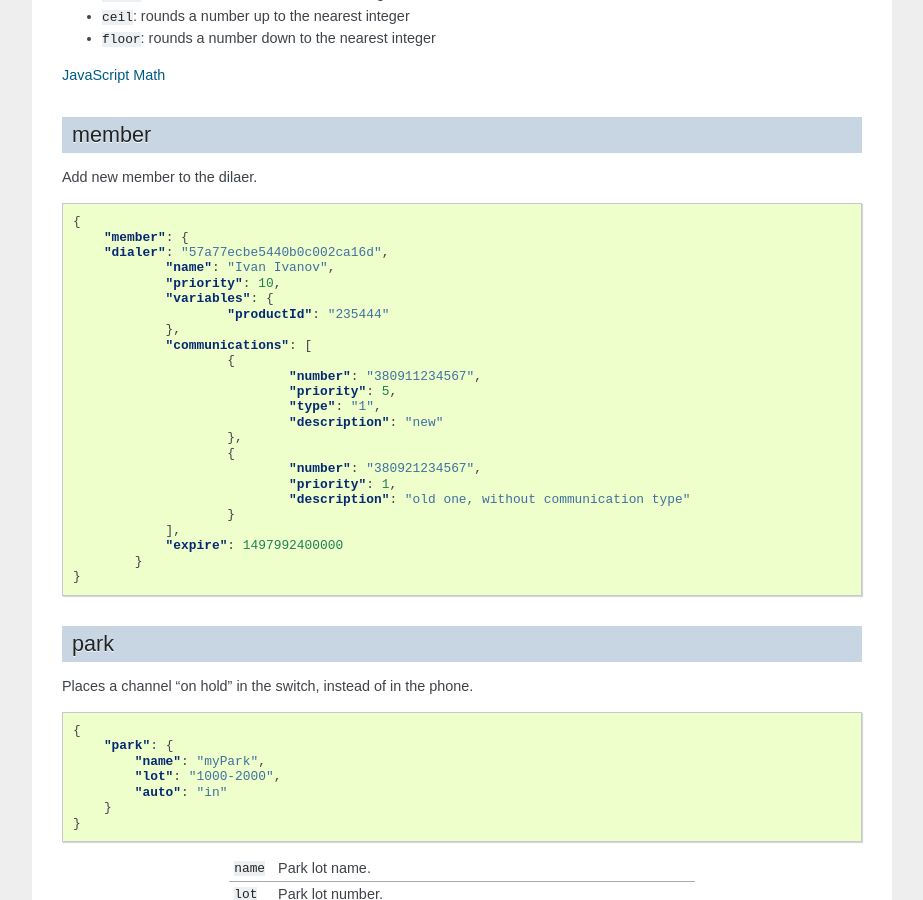
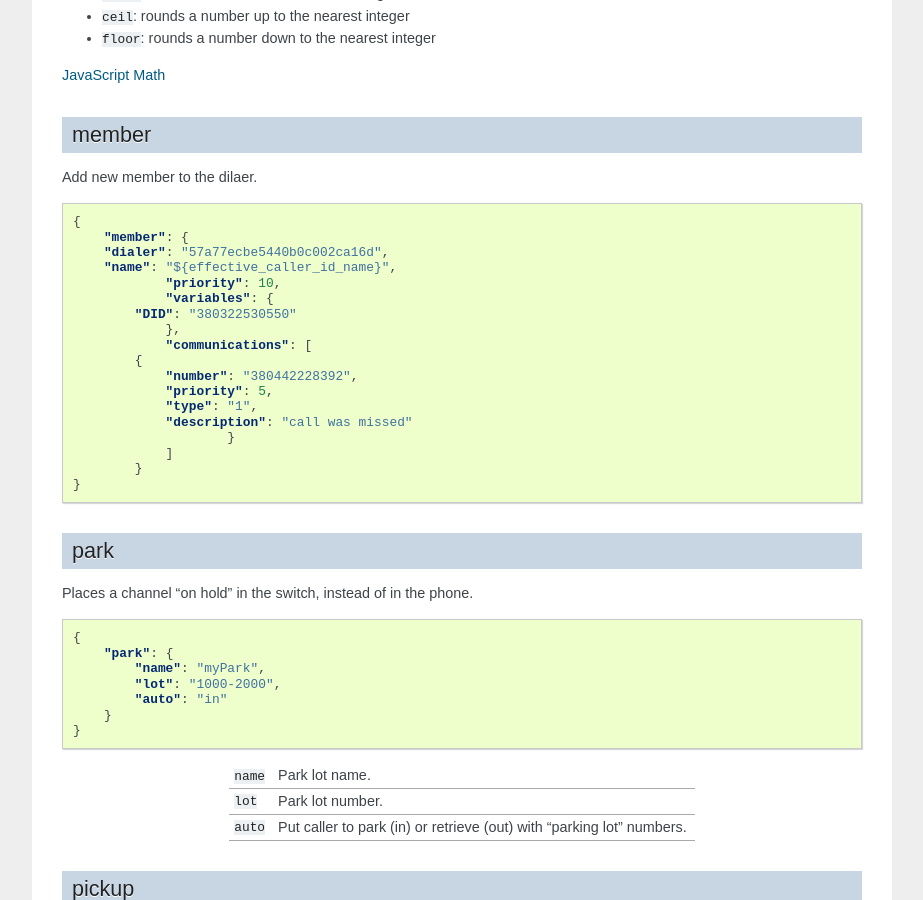
Before and after one commit to webitel/docs-en, a Sphinx documentation site: the page built from source/acr-applications.rst, in a window 1280 px wide and 900 px high, scrolled down 7962 px. Shown: the whole window, without its empty margins (198-1121 px from the left). Built offline with Sphinx 7.4.7, drawn with Linux system fonts in a browser that asks for light colours; some of the changed text lies outside the part shown.

```diff
--- a/source/acr-applications.rst
+++ b/source/acr-applications.rst
@@ -540,25 +540,19 @@
     {
 	"member": {
         "dialer": "57a77ecbe5440b0c002ca16d",
-		"name": "Ivan Ivanov",
+        "name": "${effective_caller_id_name}",
 		"priority": 10,
 		"variables": {
-			"productId": "235444"
+            "DID": "380322530550"
 		},
 		"communications": [
-			{
-				"number": "380911234567",
-				"priority": 5,
-				"type": "1",
-				"description": "new"
-			},
-			{
-				"number": "380921234567",
-				"priority": 1,
-				"description": "old one, without communication type"
+            {
+                "number": "380442228392",
+                "priority": 5,
+                "type": "1",
+                "description": "call was missed"
 			}
-		],
-		"expire": 1497992400000
+		]
 	    }
     }
 
```
Also changed, not shown: other parts of source/acr-applications.rst (+3 -0 lines).
